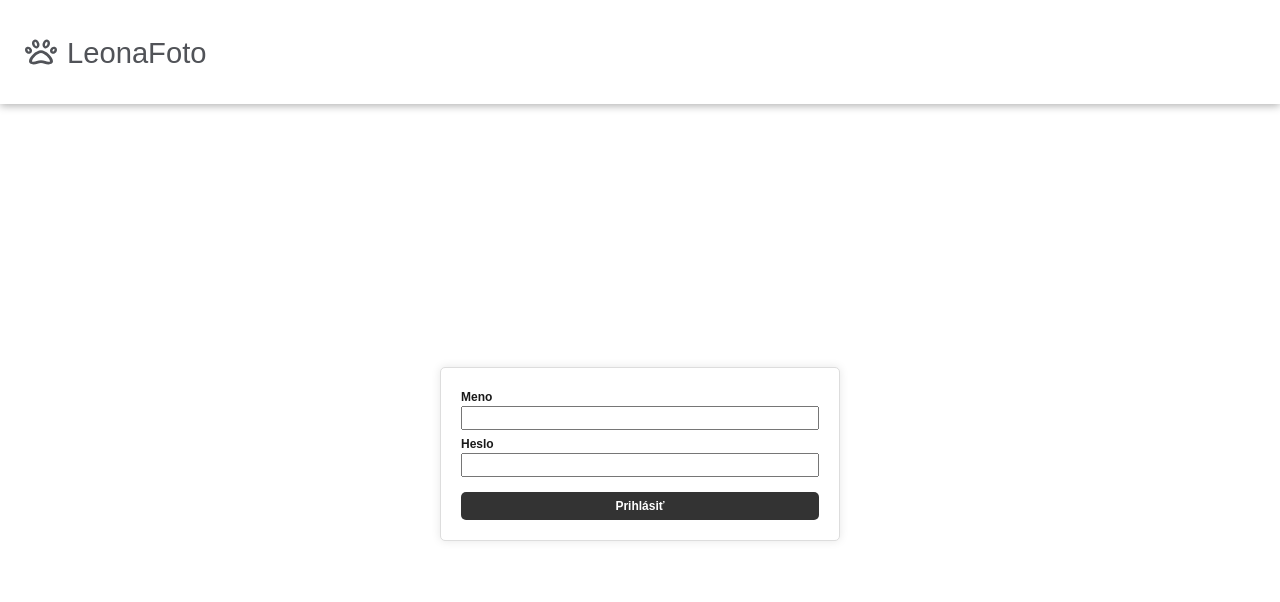
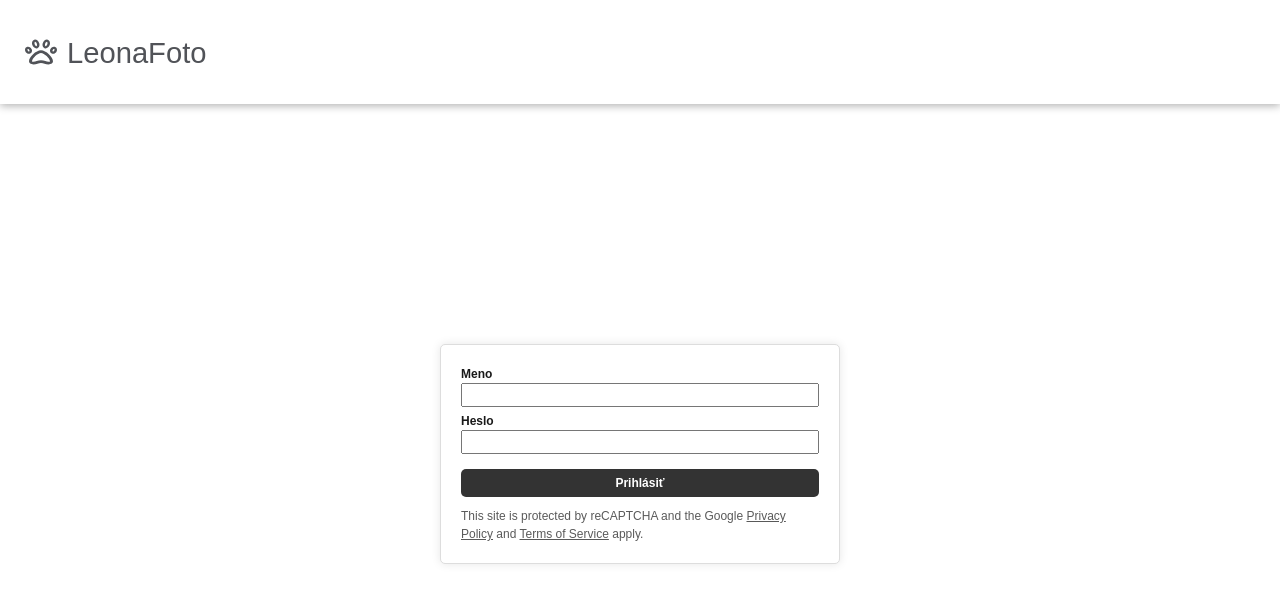
Before and after one commit to marianban/leonafoto, a Next.js app in the folder web/: page /login in a window 1280 px wide. Shown: the top 602 px of the page. Built offline with nearby package versions, Linux system fonts and the light colour scheme; no server answers.

Commit message:
feat: add reCAPTCHA disclosure to Contact Us and Login forms

```diff
--- a/web/app/globals.css
+++ b/web/app/globals.css
@@ -16,6 +16,21 @@ body {
   font-size: 1.6rem;
   color: rgba(0, 0, 0, 0.9);
   overflow-x: clip;
+}
+
+.grecaptcha-badge {
+  visibility: hidden;
+}
+
+.recaptcha-disclosure {
+  margin-top: 1rem;
+  font-size: 1.2rem;
+  line-height: 1.5;
+}
+
+.recaptcha-disclosure a {
+  color: inherit;
+  text-decoration: underline;
 }
 
 a {
--- a/web/app/login/page.css
+++ b/web/app/login/page.css
@@ -47,3 +47,7 @@ button {
   margin-top: 0.5rem;
   font-size: 1.2rem;
 }
+
+.login-form__recaptcha-disclosure {
+  color: rgba(0, 0, 0, 0.65);
+}
--- a/web/app/login/page.tsx
+++ b/web/app/login/page.tsx
@@ -80,6 +80,25 @@ export default function Login() {
           </label>
           {error && <p className="error">{error}</p>}
           <button type="submit">Prihlásiť</button>
+          <p className="recaptcha-disclosure login-form__recaptcha-disclosure">
+            This site is protected by reCAPTCHA and the Google{' '}
+            <a
+              href="https://policies.google.com/privacy"
+              target="_blank"
+              rel="noreferrer"
+            >
+              Privacy Policy
+            </a>{' '}
+            and{' '}
+            <a
+              href="https://policies.google.com/terms"
+              target="_blank"
+              rel="noreferrer"
+            >
+              Terms of Service
+            </a>{' '}
+            apply.
+          </p>
         </form>
       </main>
     </>
```
Also changed, not shown: web/app/(components)/Footer/ContactUs.tsx (+22 -1 lines), web/app/(components)/Footer/Footer.css (+10 -3 lines).
